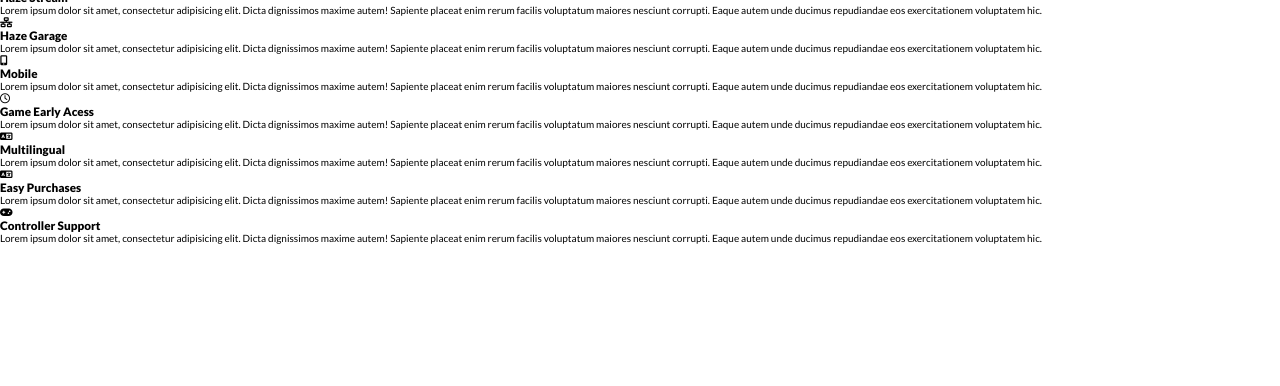
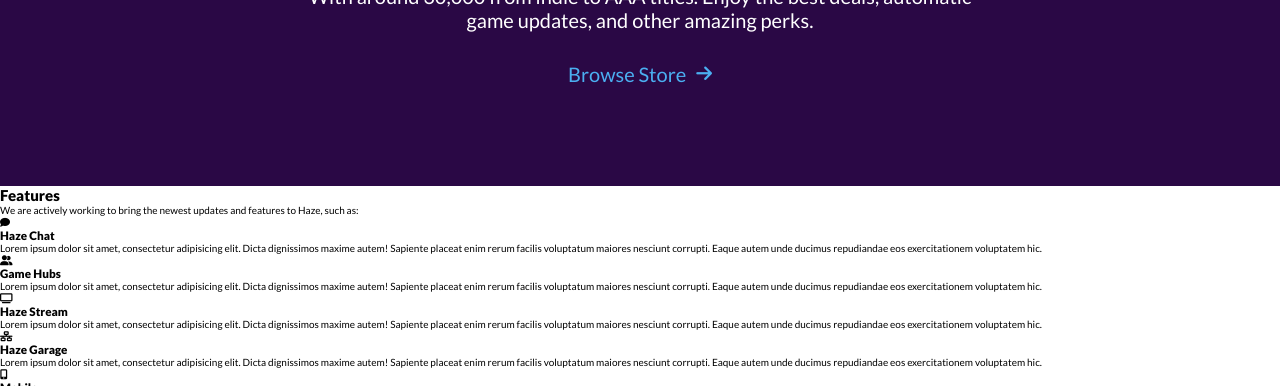
Before and after one commit to TrellixVulnTeam/haze_J66X, a website: page index.html in a window 1280 px wide. Shown: the part 752-1138 px from the top of the page. Before the commit the page ends 996 px from the top, so only its background shows below. Drawn offline with Linux system fonts and the light colour scheme; a web font is replaced by a local one.

Commit message:
cta section completed

```diff
--- /dev/null
+++ b/sass/components/_link.scss
@@ -0,0 +1,21 @@
+.link {
+	&:link,
+	&:visited {
+		@include flexdisplay;
+		font-size: 2rem;
+		color: $color-blue-light;
+		text-decoration: none;
+	}
+
+	&--icon {
+		margin-left: 1rem;
+		font-size: 1.8rem;
+		@include transition;
+	}
+
+	&:hover {
+		.link--icon {
+			transform: translateX(1rem);
+		}
+	}
+}
--- /dev/null
+++ b/sass/layout/_cta.scss
@@ -0,0 +1,18 @@
+.cta {
+	@include flexdisplay;
+	flex-direction: column;
+	color: $color-white;
+	background-color: $color-purple-dark;
+	padding: 10rem 5rem;
+
+	&__heading {
+		font-size: 4.5rem;
+	}
+
+	&__text {
+		font-size: 2rem;
+		text-align: center;
+		width: 60%;
+  margin-bottom: 3rem;
+	}
+}
--- a/sass/main.scss
+++ b/sass/main.scss
@@ -5,6 +5,9 @@
 @import "base/typography";
 
 @import "components/button";
+@import "components/link";
 
+@import "layout/cta";
+@import "layout/features";
 @import "layout/header";
 @import "layout/navigation";
```
Also changed, not shown: css/style.css, sass/layout/_features.scss (added).
